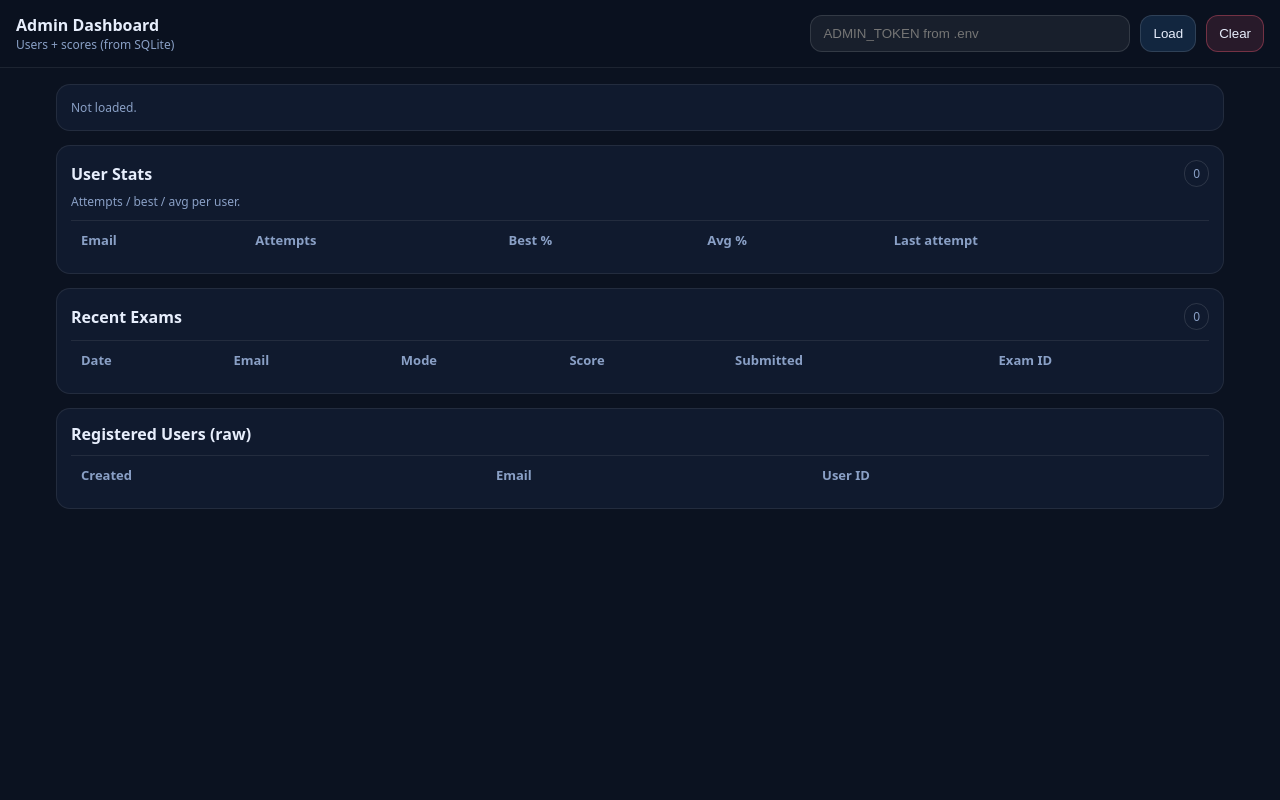
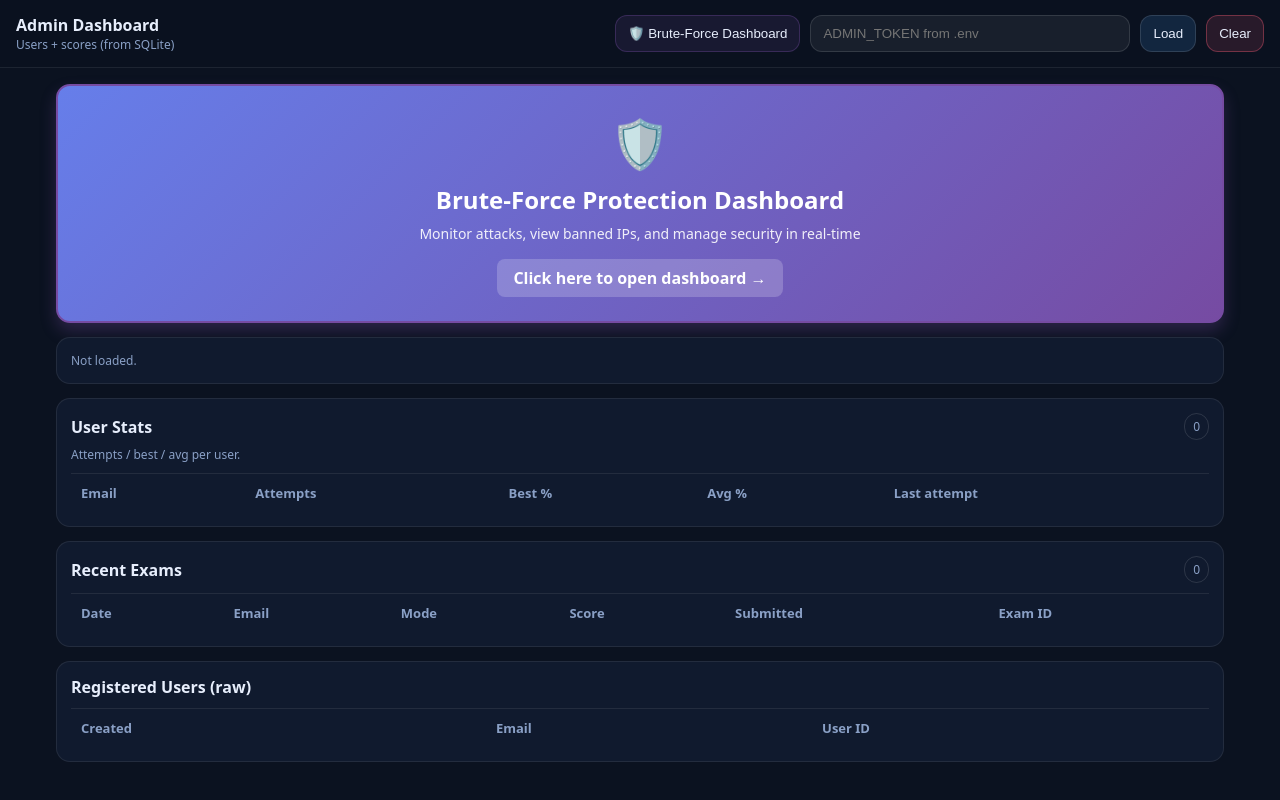
Before and after one commit to samedii15/security-plus-practice-app, a website: page public/admin.html in a window 1280 px wide. Drawn offline with Linux system fonts and the light colour scheme.

Commit message:
Add prominent brute-force dashboard banner - Added large  banner card at top of admin page - Improved button visibility with hover effects - Makes dashboard impossible to miss

```diff
--- a/public/admin.html
+++ b/public/admin.html
@@ -13,7 +13,8 @@
     .card{background:var(--card);border:1px solid rgba(255,255,255,.08);border-radius:14px;padding:14px}
     .row{display:flex;gap:10px;flex-wrap:wrap;align-items:center}
     input{border:1px solid rgba(255,255,255,.12);background:rgba(255,255,255,.06);color:var(--text);padding:10px 12px;border-radius:12px;outline:none;min-width:320px}
-    button{cursor:pointer;border:1px solid rgba(255,255,255,.12);background:rgba(78,161,255,.15);color:var(--text);padding:10px 12px;border-radius:12px}
+    button{cursor:pointer;border:1px solid rgba(255,255,255,.12);background:rgba(78,161,255,.15);color:var(--text);padding:10px 12px;border-radius:12px;transition:all 0.2s}
+    button:hover{transform:scale(1.05);box-shadow:0 4px 8px rgba(78,161,255,0.3)}
     button.danger{background:rgba(255,92,122,.13);border-color:rgba(255,92,122,.35)}
     .muted{color:var(--muted);font-size:12px}
     table{width:100%;border-collapse:collapse}
@@ -31,6 +32,11 @@
     <div class="muted">Users + scores (from SQLite)</div>
   </div>
   <div class="row">
+    <a href="admin-brute-force.html" style="text-decoration:none">
+      <button style="background:rgba(118,75,162,.15);border-color:rgba(118,75,162,.35)">
+        🛡️ Brute-Force Dashboard
+      </button>
+    </a>
     <input id="adminToken" placeholder="ADMIN_TOKEN from .env" />
     <button id="loadBtn">Load</button>
     <button id="clearBtn" class="danger">Clear</button>
@@ -38,6 +44,18 @@
 </header>
 
 <div class="wrap">
+  <!-- PROMINENT BRUTE-FORCE DASHBOARD BANNER -->
+  <a href="admin-brute-force.html" style="text-decoration:none">
+    <div class="card" style="background:linear-gradient(135deg, #667eea 0%, #764ba2 100%);border:2px solid #764ba2;cursor:pointer;padding:24px;text-align:center;box-shadow:0 8px 16px rgba(118,75,162,0.3);transition:all 0.3s">
+      <div style="font-size:48px;margin-bottom:8px">🛡️</div>
+      <h2 style="margin:0;font-size:24px;color:#fff">Brute-Force Protection Dashboard</h2>
+      <p style="margin:8px 0 0 0;color:rgba(255,255,255,0.9);font-size:14px">Monitor attacks, view banned IPs, and manage security in real-time</p>
+      <div style="margin-top:16px;padding:8px 16px;background:rgba(255,255,255,0.2);border-radius:8px;display:inline-block;font-weight:600;color:#fff">
+        Click here to open dashboard →
+      </div>
+    </div>
+  </a>
+
   <div id="status" class="card muted">Not loaded.</div>
   <div id="error" class="card err" style="display:none"></div>
 
```
